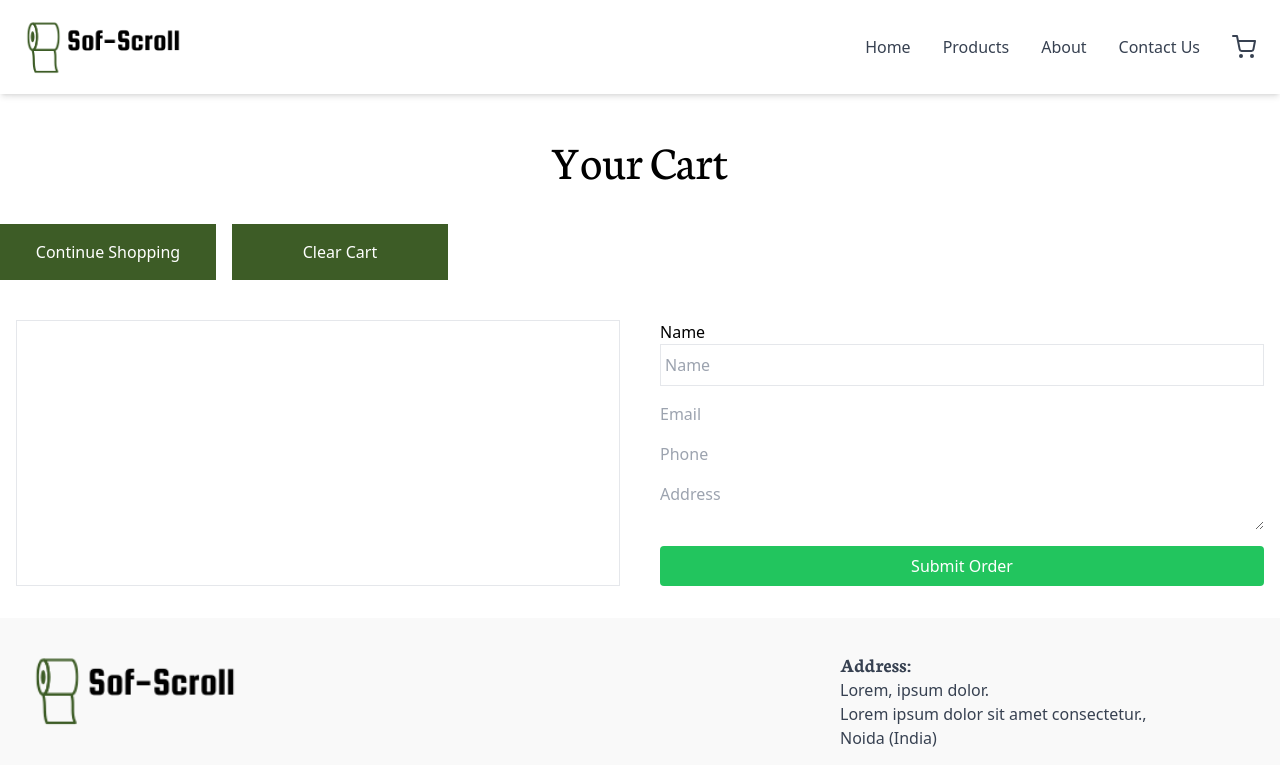
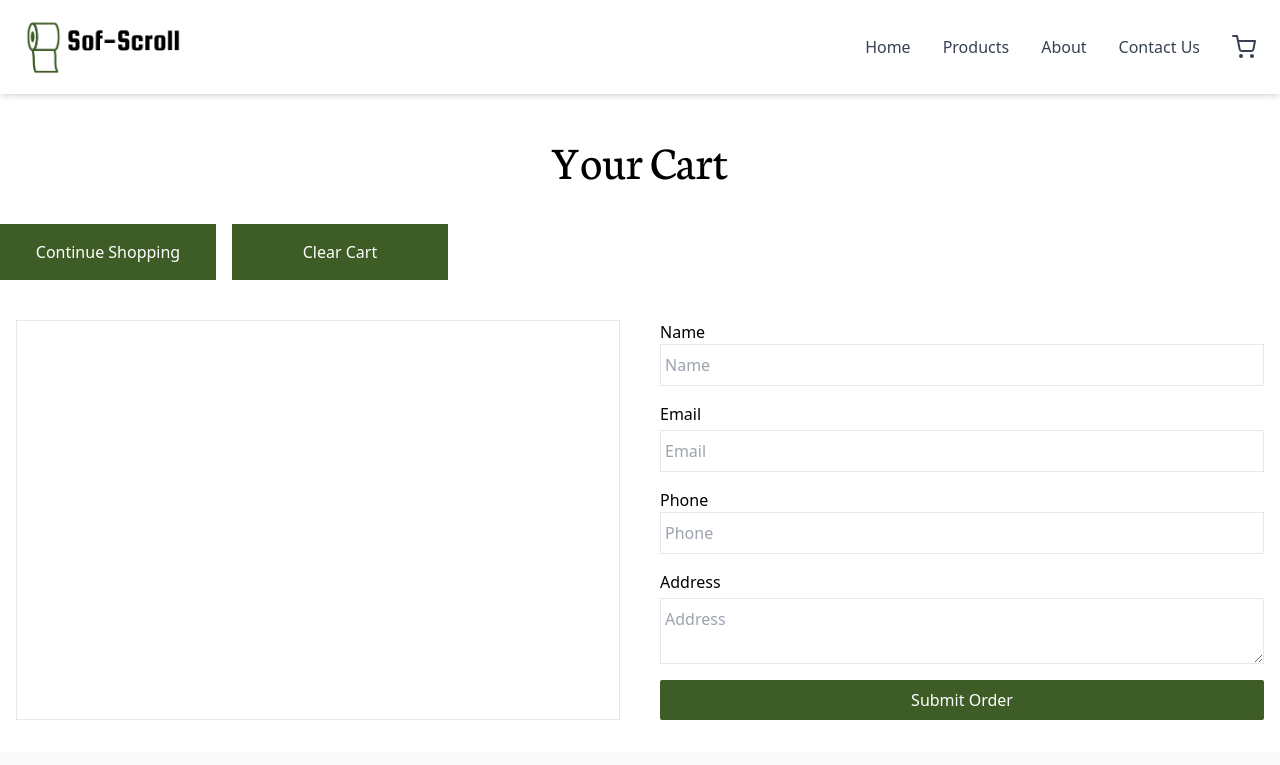
Before and after one commit to DiamondOre-Consulting/Sof-Scroll-Website, a React (Vite) app: page /cart in a window 1280 px wide. Shown: the top 765 px of the page. Built offline with nearby package versions, Linux system fonts and the light colour scheme; a web font is replaced by a local one.

Commit message:
update cart page form

```diff
--- a/src/Components/Products/CartPage.jsx
+++ b/src/Components/Products/CartPage.jsx
@@ -95,13 +95,9 @@ const CartPage = ({ cart, setCart }) => {
       .catch((error) => console.error("Order sending error:", error));
   };
 
-
-
-
   useEffect(() => {
     window.scrollTo(0, 0);
   }, []);
-
 
   return (
     <div className="container mx-auto pt-28">
@@ -117,7 +113,9 @@ const CartPage = ({ cart, setCart }) => {
               alt={item?.name}
               className="w-20  h-24 md:w-40 md:h-28 object-cover"
             />
-            <p className="text-xs md:text-lg max-w-20 md:max-w-52 text-center mx-auto  ">{item.name}</p>
+            <p className="text-xs md:text-lg max-w-20 md:max-w-52 text-center mx-auto  ">
+              {item.name}
+            </p>
             <div className="flex items-center mx-auto mt-6">
               <button
                 onClick={() => decreaseQuantity(index)}
@@ -126,7 +124,9 @@ const CartPage = ({ cart, setCart }) => {
               >
                 -
               </button>
-              <span className="mx-2 md:mx-4 textxs md:text-lg">{item.quantity}</span>
+              <span className="mx-2 md:mx-4 textxs md:text-lg">
+                {item.quantity}
+              </span>
               <button
                 onClick={() => increaseQuantity(index)}
                 className="px-2 md:px-4 py-1 md:py-2 border border-black rounded-sm"
@@ -171,6 +171,9 @@ const CartPage = ({ cart, setCart }) => {
                 required
               />
             </div>
+
+            <div className="flex flex-col ">
+              <label>Email</label>
               <input
                 type="email"
                 name="email"
@@ -178,25 +181,38 @@ const CartPage = ({ cart, setCart }) => {
                 onChange={handleChange}
                 placeholder="Email"
                 required
+                className="border border-1 py-2 mt-1 px-1 "
               />
+            </div>
+
+            <div className="flex flex-col">
+              <label>Phone</label>
               <input
                 type="tel"
                 name="phone"
                 value={userInfo.phone}
                 onChange={handleChange}
+                className="border border-1 py-2 px-1"
                 placeholder="Phone"
                 required
               />
+            </div>
+
+            <div className="flex flex-col">
+              <label>Address</label>
               <textarea
                 name="address"
                 value={userInfo.address}
                 onChange={handleChange}
                 placeholder="Address"
+                className="border border-1 py-2 px-1 mt-1"
                 required
               />
+            </div>
+
             <button
               type="submit"
-              className="bg-green-500 text-white py-2 rounded"
+              className="bg-dark text-white py-2 rounded-sm"
             >
               Submit Order
             </button>
```
Lines whose indentation alone changed are shown as unchanged.
